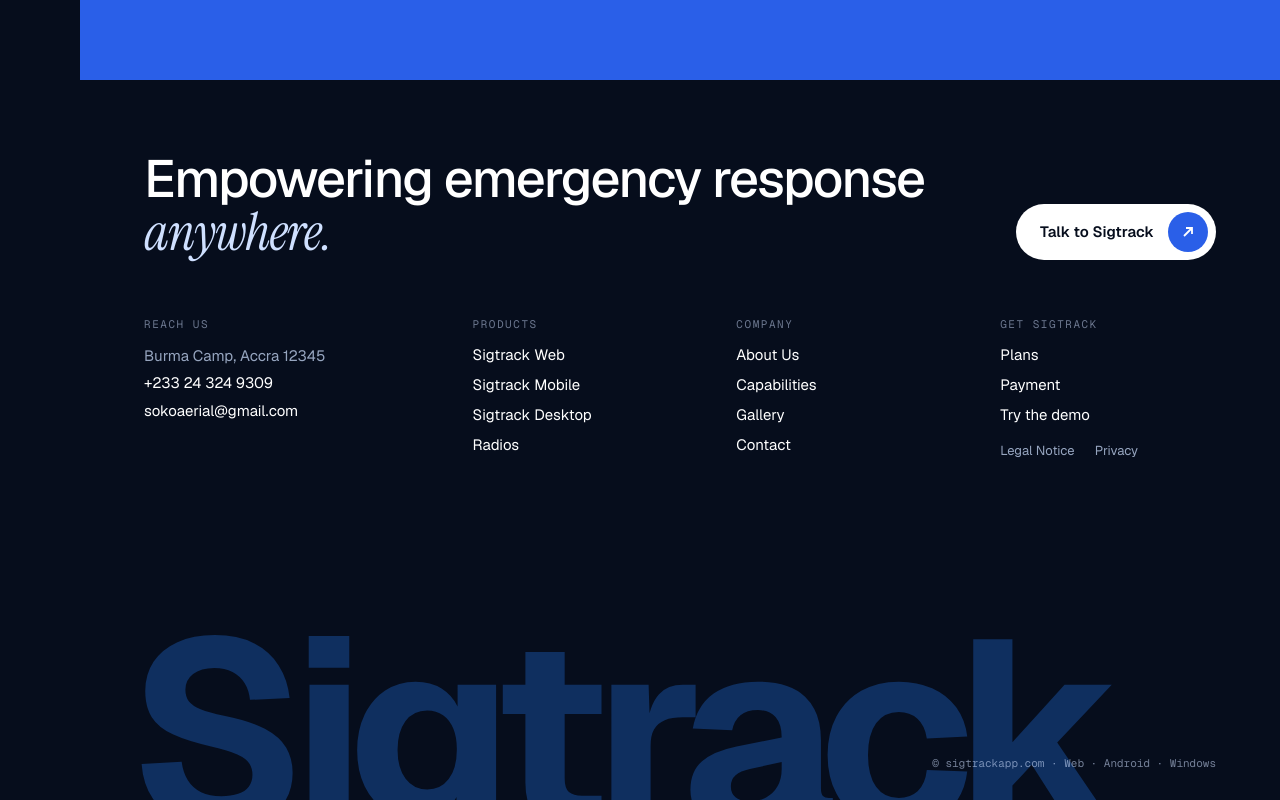
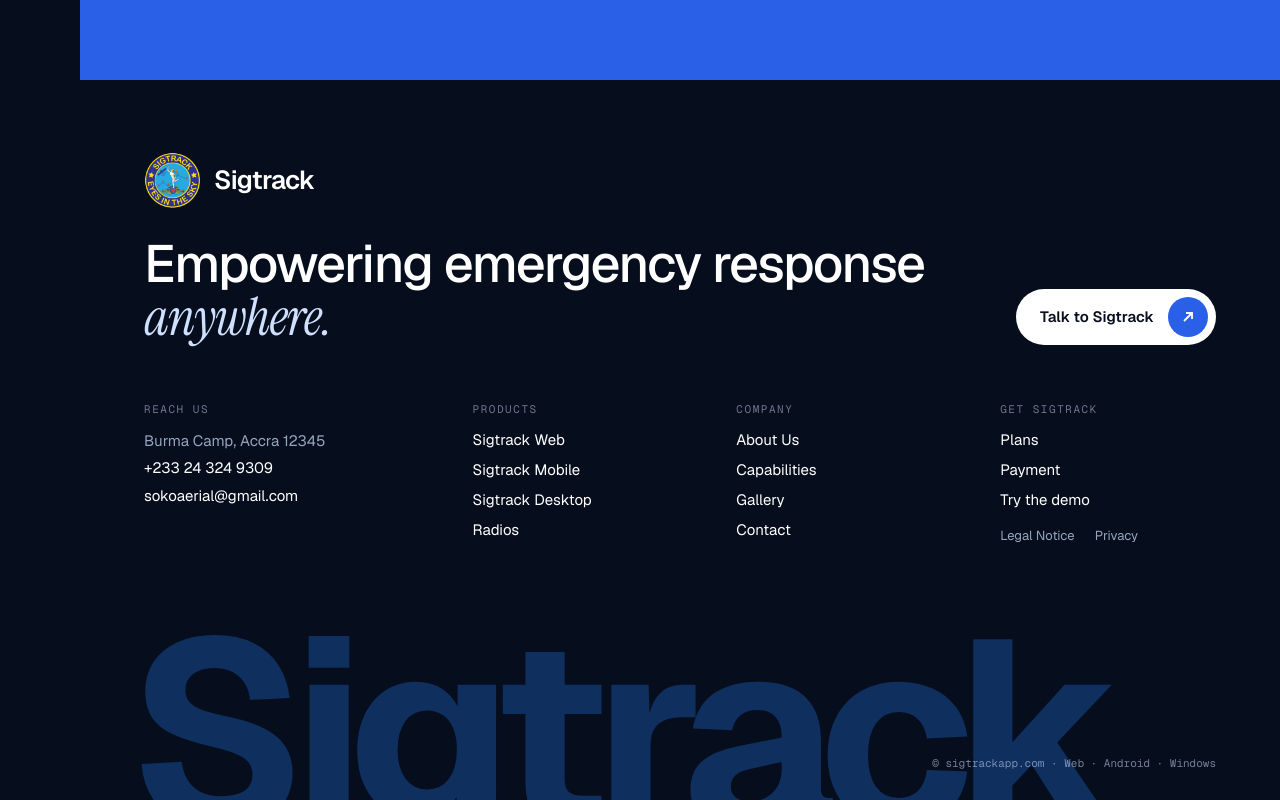
Before and after one commit to kingsleyweb-tech/SokoAerial-Website, a React (Vite) app: page / in a window 1280 px wide. Shown: the part 6658-7458 px from the top of the page. Built offline with nearby package versions, Linux system fonts and the light colour scheme.

Commit message:
Update footer with brand logo and styles

```diff
--- a/src/components/Footer/Footer.tsx
+++ b/src/components/Footer/Footer.tsx
@@ -1,4 +1,5 @@
 import { Link } from 'react-router-dom'
+import { logo } from '../../data/media'
 import { contact, footerColumns, paths } from '../../data/site'
 import styles from '../../styles/Footer.module.css'
 import { Pill } from '../Pill/Pill'
@@ -7,9 +8,15 @@
   return (
     <footer className={styles.footer}>
       <div className={styles.top}>
-        <p className={styles.slogan}>
-          Empowering emergency response <em className="serif">anywhere.</em>
-        </p>
+        <div className={styles.intro}>
+          <Link to={paths.home} className={styles.brand} aria-label="Sigtrack home">
+            <img src={logo} alt="" width={56} height={58} />
+            <span>Sigtrack</span>
+          </Link>
+          <p className={styles.slogan}>
+            Empowering emergency response <em className="serif">anywhere.</em>
+          </p>
+        </div>
         <Pill to={paths.contact} variant="light" className="hide-mobile">
           Talk to Sigtrack
         </Pill>
--- a/src/styles/Footer.module.css
+++ b/src/styles/Footer.module.css
@@ -15,6 +15,33 @@
   align-items: flex-end;
   justify-content: space-between;
   gap: 48px;
+}
+
+.intro {
+  display: flex;
+  flex-direction: column;
+  gap: 28px;
+}
+
+.brand {
+  display: flex;
+  align-items: center;
+  gap: 14px;
+  align-self: flex-start;
+  font-size: 26px;
+  font-weight: 600;
+  letter-spacing: -0.03em;
+  color: var(--white);
+}
+
+.brand img {
+  width: 56px;
+  height: auto;
+  transition: transform 0.6s var(--ease);
+}
+
+.brand:hover img {
+  transform: rotate(-12deg);
 }
 
 .slogan {
@@ -163,6 +190,19 @@
     line-height: 1.9;
   }
 
+  .intro {
+    gap: 20px;
+  }
+
+  .brand {
+    gap: 10px;
+    font-size: 22px;
+  }
+
+  .brand img {
+    width: 44px;
+  }
+
   .wordmark {
     left: 12px;
     bottom: -34px;
```
